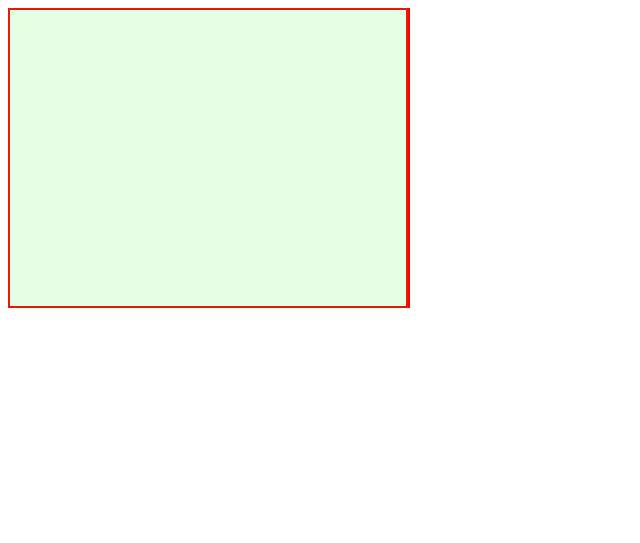
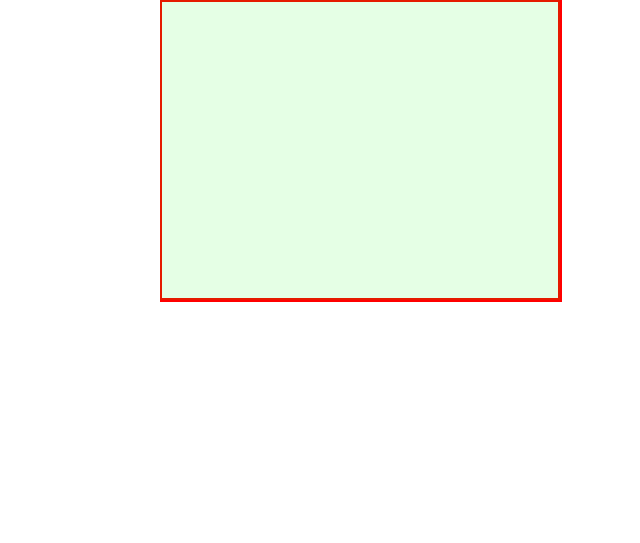
Before and after one commit to archering/CANVAS, a plain HTML site: page index.html in a window 1280 px wide. Shown: the whole page, without its empty margins (0-640 px from the left). Drawn offline with Linux system fonts and the light colour scheme.

Commit message:
a lot of work for js css

```diff
--- /dev/null
+++ b/css/main.css
@@ -0,0 +1,22 @@
+*{
+    padding:0;
+    margin:0;
+    border:0;
+    list-style: none;
+}
+
+html,body{
+    width:100%;
+    height:600px;
+}
+
+div#adplayer{
+    position: relative;
+    width: 960px;
+    height:540px;
+    margin:0 auto; /* 居中 对齐*/
+}
+
+canvas#ad{
+    position: relative;
+}
--- a/index.html
+++ b/index.html
@@ -3,6 +3,7 @@
     <head>
         <title>canvas 贴片互动兰广告</title>
         <meta charset="utf-8" />
+        <link type="text/css"  rel="stylesheet" href="css/main.css" />
         <script type="text/javascript" src="js/utility.js"></script>
         <script type="text/javascript" src="js/graphics.js"></script>
      </head>
--- a/js/ad.js
+++ b/js/ad.js
@@ -1,8 +1,9 @@
 (function(win){
     var pbox = document.getElementById("adplayer");
     var canvas = document.createElement("canvas");
-    canvas.width = 600;
-    canvas.height = 300;
+    canvas.width = "960";
+    canvas.height = "540";
+    canvas.id = "ad";
     pbox.insertBefore(canvas,pbox.firstChild);
     var g = canvas.getContext("2d");
     g.drawRect(0,0,400,300);
--- a/js/graphics.js
+++ b/js/graphics.js
@@ -1,6 +1,4 @@
 (function(){
-
-
     /**
     *@extension for the canvas api
     *@author:ericever
@@ -22,12 +20,27 @@ ctx.fillRect(50,50,75,50);
     ctx.fillStyle = 'rgba(225,225,225,0.5)';
 
     ctx.fillRect(50,50,75,50);
-
-
     *
     **/
+    var g = CanvasRenderingContext2D;
 
-    var g = CanvasRenderingContext2D;
+    /***
+    *
+    *@param {Bool} p
+    */
+    g.prototype.clear = g.clear || function (p) {
+        if (p) {
+          this.save();
+          this.setTransform(1, 0, 0, 1, 0, 0);
+        }
+        /**
+        * this.canvas reference the current canvas
+        */
+        this.clearRect(0, 0, this.canvas.width, this.canvas.height);//clear a area
+        if (p) {
+          this.restore();
+        }
+    };
     /**
     *@param {String} color
     *@param {Number} alpha, [0,1]
@@ -52,7 +65,7 @@ lineCap = type    ['butt','round','square'];
         Sets the appearance of the ends of lines.
         lineJoin = type   ['round','bevel','miter'];
         Sets the apperance of the "corners" where lines meet.
-miterLimit = value      miterLimit = max miterLength / lineWidth = 1 / sin ( min θ / 2 )
+        miterLimit = value miterLimit = max miterLength / lineWidth = 1 / sin ( min θ / 2 )
       */
         this.lineWidth = thickness;
         var rgb = hex2rgb(color);
@@ -84,7 +97,6 @@ miterLimit = value      miterLimit = max miterLength / lineWidth = 1 / sin ( min
     g.prototype.drawCircle = function (x,y,r){
         this.beginPath();
         this.arc(x,y,r,0,Math.PI*2,true);
-        this.fill();
     };
 
     /**
@@ -98,8 +110,10 @@ miterLimit = value      miterLimit = max miterLength / lineWidth = 1 / sin ( min
         this.moveTo(arr[0],arr[1]);
         this.lineTo(arr[2],arr[3]);
         this.lineTo(arr[4],arr[5]);
-        this.fill();
     };
+
+
+    g.prototype.shortcut = {
           /**
         *@param {Number} x, Xcoordinate
         *@param {Number} y,Ycoordinate
@@ -107,10 +121,10 @@ miterLimit = value      miterLimit = max miterLength / lineWidth = 1 / sin ( min
         *@param {Number} h,height
         *@style {String} style, "#ff0" or "#ff0000"
         */
-    g.prototype.drawRectBox = function (x,y,w,h,style) {
+        drawRectBox : function (x,y,w,h,style) {
             this.fillStyle = style;
             this.fillRect(x,y,w,h);
-    };
+        },
 
         /**
         *@param {Number} x, Xcoordinate
@@ -119,16 +133,24 @@ miterLimit = value      miterLimit = max miterLength / lineWidth = 1 / sin ( min
         *@param {Number} h,height
         *@style {String} style, "yellow" or "#ff0000"
         */
-    g.prototype.fillRectBox = function (x,y,w,h,style) {
+        fillRectBox : function (x,y,w,h,style) {
             this.strokeStyle = style;
             this.strokeRect(x,y,w,h);
-    };
+        },
 
-    g.prototype.fillRectWithBorder = function(x,y,w,h,o) {
+        /**
+        *@param {Number} x, Xcoordinate
+        *@param {Number} y,Ycoordinate
+        *@param {Number} w,width
+        *@param {Number} h,height
+        *@param {Object} o, {stroke:"#ff0000",fill:"#ff0000"}
+        */
+        fillRectWithBorder : function(x,y,w,h,o) {
             this.strokeStyle = o.stroke;
             this.fillStyle = o.fill;
             this.fillRect(x,y,w,h);
             this.strokeRect(x,y,w,h);
+        }
     };
 
 })()
```
Also changed, not shown: 2 other files. Lines whose indentation alone changed are shown as unchanged.
